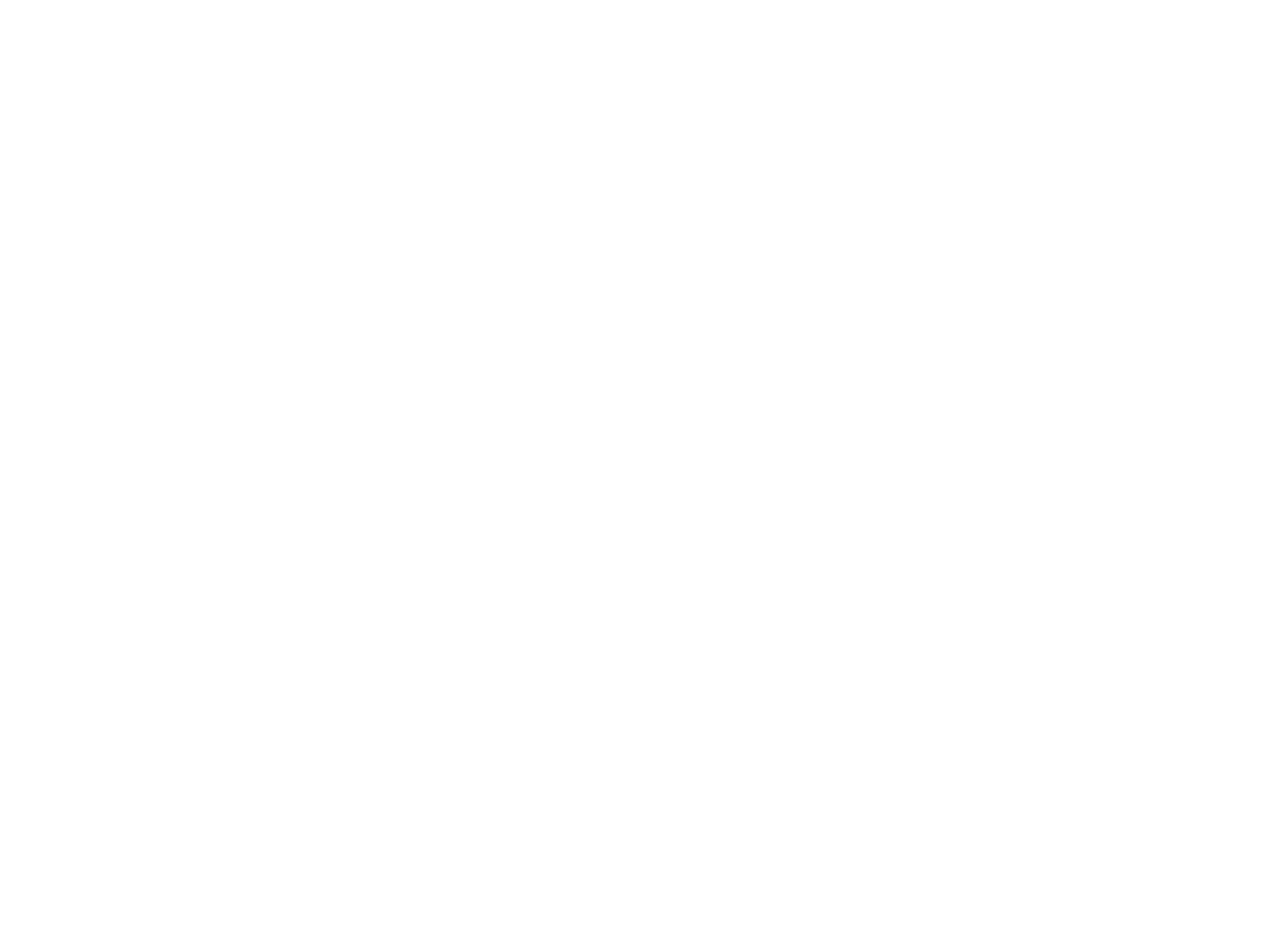
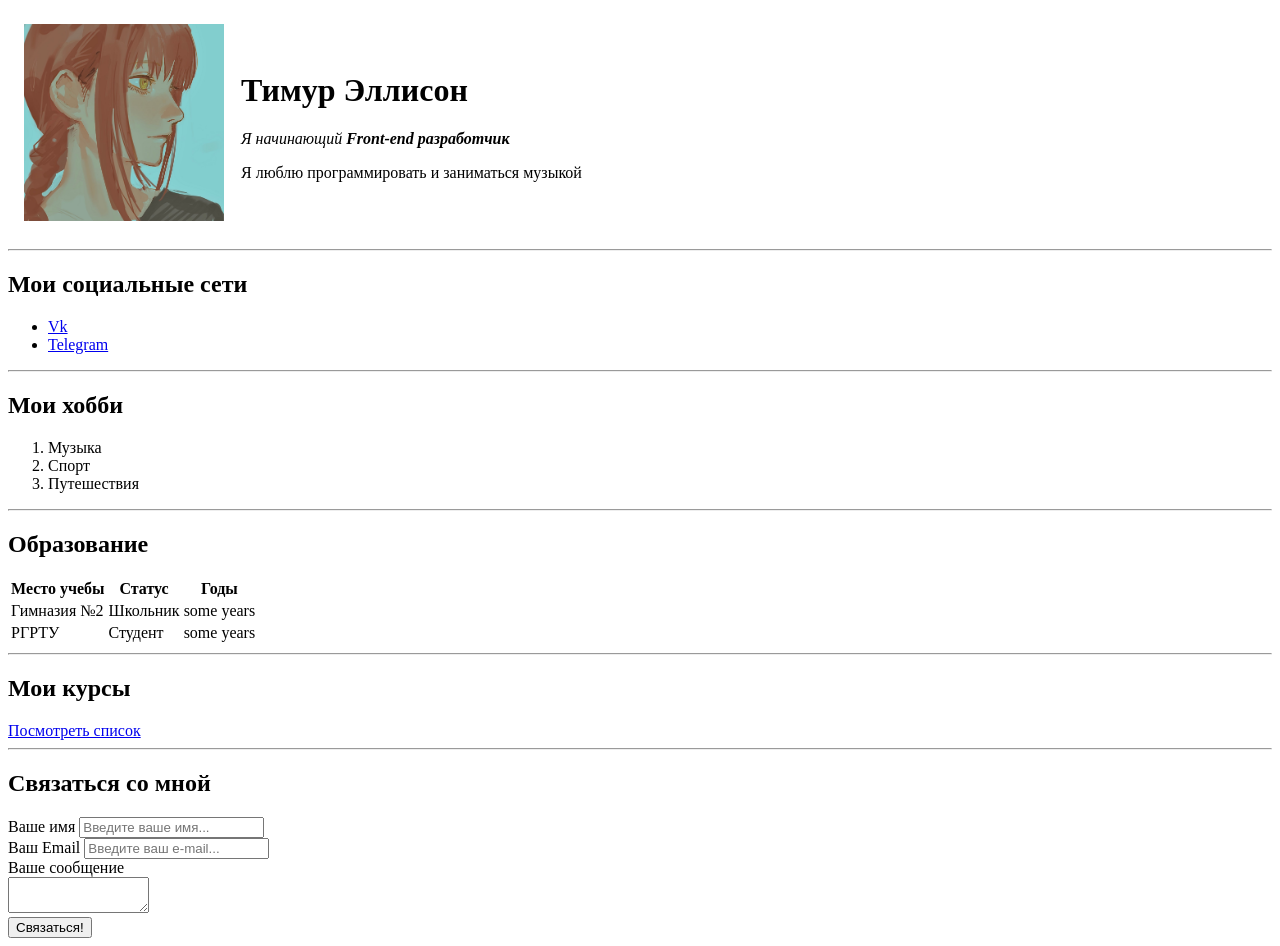
Before and after one commit to DreamsoundX/HTML_BasicCourse, a plain HTML site: page html-course/index.html in a window 1280 px wide. Before the commit the page ends 800 px from the top, so only its background shows below. Drawn offline with Linux system fonts and the light colour scheme.

Commit message:
CV is created

```diff
--- a/html-course/index.html
+++ b/html-course/index.html
@@ -1,10 +1,90 @@
 <!DOCTYPE html>
-<html lang="en">
+<html>
   <head>
     <meta charset="UTF-8" />
-    <meta http-equiv="X-UA-Compatible" content="IE=edge" />
-    <meta name="viewport" content="width=device-width, initial-scale=1.0" />
-    <title>Document</title>
+    <title>Tim CV</title>
   </head>
-  <body></body>
+  <body>
+    <table cellspacing="15">
+      <tr>
+        <td><img src="/img/avatar.jpg" alt="Тут моя фотка" width="200" /></td>
+        <td>
+          <h1>Тимур Эллисон</h1>
+          <p>
+            <em>Я начинающий <strong>Front-end разработчик</strong></em>
+          </p>
+          <p>Я люблю программировать и заниматься музыкой</p>
+        </td>
+      </tr>
+    </table>
+
+    <hr />
+
+    <h2>Мои социальные сети</h2>
+    <ul>
+      <li><a target="_blank" href="https://vk.com/id106787756">Vk</a></li>
+      <li><a target="_blank" href="https://t.me/DreamsoundX">Telegram</a></li>
+    </ul>
+
+    <hr />
+
+    <h2>Мои хобби</h2>
+    <ol>
+      <li>Музыка</li>
+      <li>Спорт</li>
+      <li>Путешествия</li>
+    </ol>
+
+    <hr />
+
+    <h2>Образование</h2>
+    <table>
+      <tr>
+        <th>Место учебы</th>
+        <th>Статус</th>
+        <th>Годы</th>
+      </tr>
+      <tr>
+        <td>Гимназия №2</td>
+        <td>Школьник</td>
+        <td>some years</td>
+      </tr>
+      <tr>
+        <td>РГРТУ</td>
+        <td>Студент</td>
+        <td>some years</td>
+      </tr>
+    </table>
+
+    <hr />
+
+    <h2>Мои курсы</h2>
+    <a href="courses.html">Посмотреть список</a>
+
+    <hr />
+
+    <h2>Связаться со мной</h2>
+
+    <form action="#">
+      <label for="name">Ваше имя</label>
+      <input type="text" id="name" placeholder="Введите ваше имя..." />
+
+      <br />
+
+      <label for="email">Ваш Email</label>
+      <input type="email" id="email" placeholder="Введите ваш e-mail..." />
+
+      <br />
+
+      <label for="text">Ваше сообщение</label>
+
+      <br />
+
+      <textarea id="text" rows="2" cols="15"></textarea>
+
+      <br />
+
+      <input type="submit" value="Связаться!" />
+    </form>
+  </body>
 </html>
```
Also changed, not shown: html-course/courses.html (added, +17 -0 lines).
